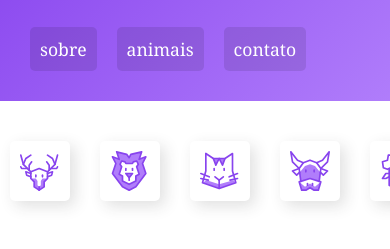
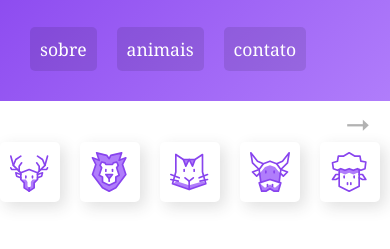
Before and after one commit to Ohmena/wildbeast, a plain HTML site: page index.html in a window 390 px wide. Shown: the part 83-332 px from the top of the page. Drawn offline with Linux system fonts and the light colour scheme.

Commit message:
arrow and animation on sidenav and fixed spacements

```diff
--- a/css/attributes.css
+++ b/css/attributes.css
@@ -43,6 +43,7 @@
 @media (max-width: 700px) {
   .attributes-section {
     grid-template-columns: 1fr;
+    margin-bottom: 0;
   }
   .announcements {
     flex-direction: row;
--- a/css/header.css
+++ b/css/header.css
@@ -31,3 +31,9 @@
 .header-nav li a:hover {
   background: rgba(0, 0, 0, 0.5);
 }
+
+@media (max-width: 700px) {
+  .header {
+    margin-bottom: 0;
+  }
+}
--- a/css/sidenav.css
+++ b/css/sidenav.css
@@ -18,6 +18,15 @@
   background-color: var(--main-color);
 }
 
+@keyframes animationArrow {
+  from {
+    transform: translateX(-20px);
+  }
+  to {
+    transform: translateX(0);
+  }
+}
+
 @media (max-width: 1200px) {
   aside {
     grid-row: 3;
@@ -30,12 +39,21 @@
     grid-column: 1/-1;
     overflow-x: auto;
   }
+  .side-nav::before {
+    content: "⭢";
+    display: block;
+    width: 100%;
+    text-align: end;
+    font-size: 1.875rem;
+    animation: animationArrow .5s ease-in infinite;
+    opacity: 0.3;
+  }
   .side-nav ul{
     display: flex;
-    gap: 10px;
+    gap: 20px;
   }
   .side-nav ul li {
-    padding: 10px;
+    flex: 1;
   }
   .side-nav ul li a {
     padding: 10px;
```
